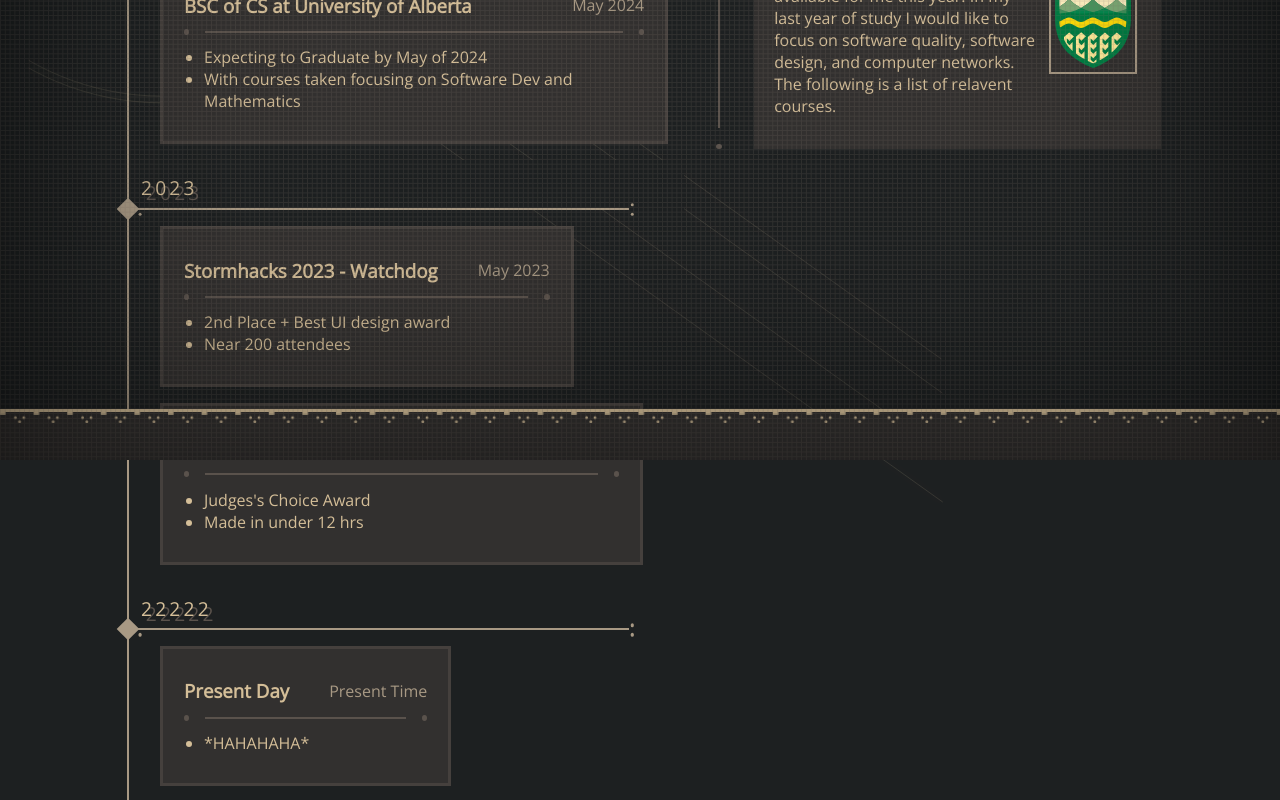
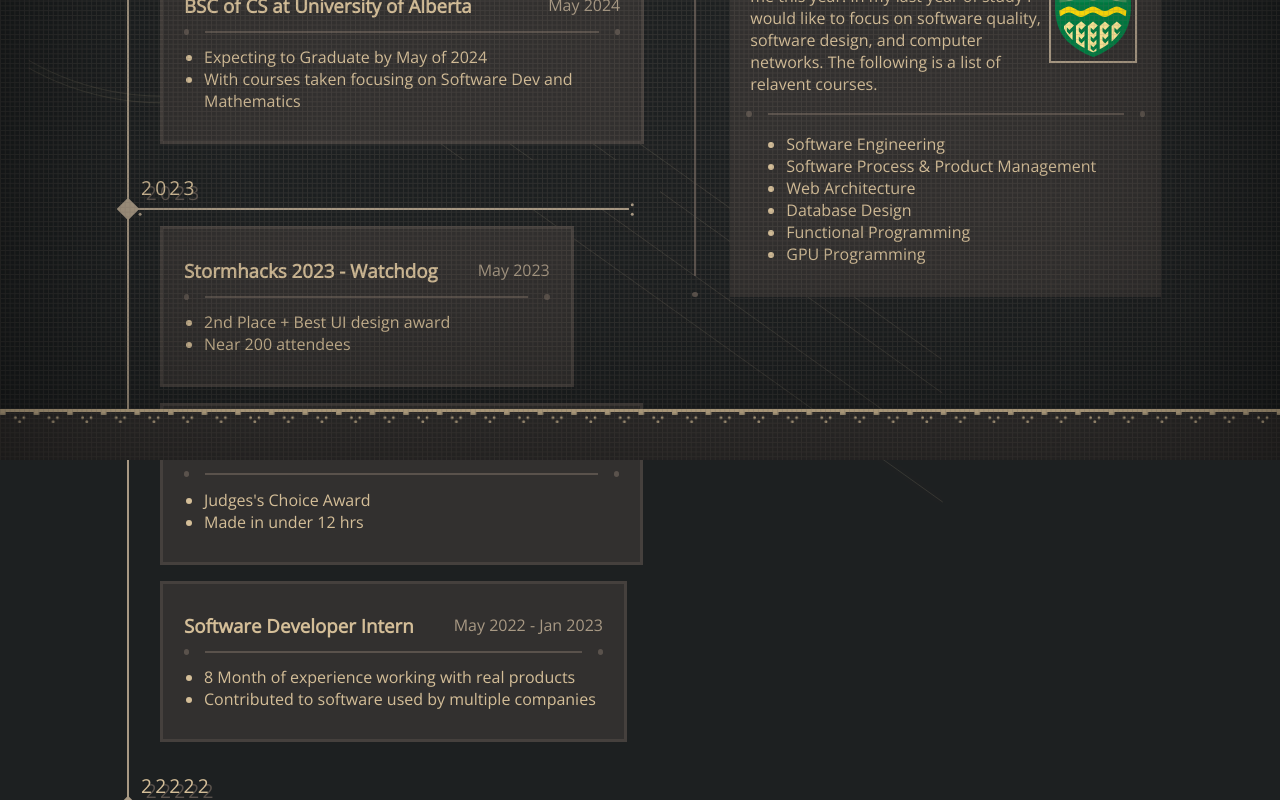
Before and after one commit to goldentoaste/goldentoaste.github.io, a SvelteKit app: page /experiences in a window 1280 px wide. Shown: the part 340-1140 px from the top of the page. Built offline with nearby package versions, Linux system fonts and the light colour scheme.

Commit message:
more content for exp page

```diff
--- a/src/lib/InfoBox.svelte
+++ b/src/lib/InfoBox.svelte
@@ -66,7 +66,9 @@
     span.titleEnd {
         color: var(--fg-alt);
         margin-right: 0.25rem;
+        margin-left: 1.5rem;
         font-size: medium;
+
     }
 
     .body {
--- a/src/routes/(main)/experiences/+page.svelte
+++ b/src/routes/(main)/experiences/+page.svelte
@@ -3,25 +3,32 @@
     import type { ExperienceInput } from "./ExpPage.svelte";
 
     let pageInput: ExperienceInput[] = [
-
         {
             year: "2024",
             items: [
                 {
                     title: "BSC of CS at University of Alberta",
                     duration: "May 2024",
-                    details:[
+                    details: [
                         "Expecting to Graduate by May of 2024",
-                        "With courses taken focusing on Software Dev and Mathematics"
+                        "With courses taken focusing on Software Dev and Mathematics",
                     ],
                     description: `Currently expecting to graduate by May of 2024, or 1 semester
                     later if a internship oppontunity if available for me this year. In my last year of study
                     I would like to focus on software quality, software design, and computer networks. The following is a list of relavent
                     courses.
                     `,
-                    logoSrc: "experience/ualberta.svg"
-                }
-            ]
+                    logoSrc: "experience/ualberta.svg",
+                    moreDetails: [
+                        "Software Engineering",
+                        "Software Process & Product Management",
+                        "Web Architecture",
+                        "Database Design",
+                        "Functional Programming",
+                        "GPU Programming",
+                    ],
+                },
+            ],
         },
         {
             year: "2023",
@@ -31,7 +38,7 @@
                     duration: "May 2023",
                     details: [
                         "2nd Place + Best UI design award",
-                        "Near 200 attendees"
+                        "Near 200 attendees",
                     ],
                     description: `An in-person hackathon event host on Sfu burnaby campus, with nearly 200 paticipants.
                     I worked with a team of 4 to create an web app called "Watchdogs", a online scam and fraud detecting tool.
@@ -40,19 +47,16 @@
                     <br/>
                     <i>For more information, see</i> <a href="https://devpost.com/software/watchdog-exrdgn" target="_blank">here.</a>
                     `,
-                    logoSrc:"experience/stormhacks.png",
-                    moreDetails:[
+                    logoSrc: "experience/stormhacks.png",
+                    moreDetails: [
                         "Tech stack: OpenAi Api, GPT3, SvelteKit, Chrome Extension Api, Vercel",
-                        "Awards: 2nd Place Overall, best Ui/Ux"
-                    ]
+                        "Awards: 2nd Place Overall, best Ui/Ux",
+                    ],
                 },
                 {
                     title: "RootHacks 2023 - Misfortune Cookies",
                     duration: "Mar 2023",
-                    details: [
-                        "Judges's Choice Award",
-                        "Made in under 12 hrs"
-                    ],
+                    details: ["Judges's Choice Award", "Made in under 12 hrs"],
                     description: `A web app I made with another full stack designer in during this 12 hours hackathon,
                     hosted in the SFU surrey campus. While the theme of the app is light-hearted in nature, most
                     attendees of the event enjoyed playing with, and was impressed by its well designed and reactive ui.
@@ -61,9 +65,39 @@
                     <br/>
                     <i>For more information, see</i> <a href="https://devpost.com/software/misfortune-cookie" target="_blank">here.</a>
                     `,
-                    logoSrc:"https://d112y698adiu2z.cloudfront.net/photos/production/challenge_thumbnails/002/403/808/datas/medium.png"
+                    logoSrc:
+                        "https://d112y698adiu2z.cloudfront.net/photos/production/challenge_thumbnails/002/403/808/datas/medium.png",
+                    moreDetails: ["Tech Stack: just SvelteKit :<"],
                 },
+                {
+                    title: "Software Developer Intern",
+                    duration: "May 2022 - Jan 2023",
+                    details: [
+                        "8 Month of experience working with real products",
+                        "Contributed to software used by multiple companies",
+                    ],
+                    description: `For this internship I worked at <a href="https://www.interfacefluidics.com/" target="_blank">Interface Fluidics,</a>
+                    a startup based in Edmonton, who specialize in hardware and software for analysing high pressure and tempurature fluids,
+                    which is often needed in the oil and gas industry.
 
+                    <br/>
+                    <br/>
+
+                    I was primarily involved with development of their desktop software,
+                    which was used to run image/data processing recipes, analyse such data collected from lab equipments,
+                    and then reporting the results back to operator and database. In the process of implementing new features,
+                    I have also updated a large portion of the software's legacy code base, improving efficiency for
+                    both the developers and end users.
+                    `,
+                    moreDetails: [
+                        "Building desktop gui program with Qt and Python",
+                        "Performing and building image/data anaylsis tool using Numpy, SciPy and OpenCv",
+                        "Interacting with database via GraphQl and PhpMyAdmin",
+                        "Refactoring and updating legacy database",
+                        "Interviewing end users and customers for feedback and feature requests."
+                    ],
+                    logoSrc: "experience/gear.svg"
+                },
             ],
         },
         {
@@ -72,44 +106,32 @@
                 {
                     title: "Present Day",
                     duration: "Present Time",
-                    details: [
-                        "*HAHAHAHA*"
-                    ],
+                    details: ["*HAHAHAHA*"],
                 },
                 {
                     title: "Present Day",
                     duration: "Present Time",
-                    details: [
-                        "*HAHAHAHA*"
-                    ],
+                    details: ["*HAHAHAHA*"],
                 },
                 {
                     title: "Present Day",
                     duration: "Present Time",
-                    details: [
-                        "*HAHAHAHA*"
-                    ],
+                    details: ["*HAHAHAHA*"],
                 },
                 {
                     title: "Present Day",
                     duration: "Present Time",
-                    details: [
-                        "*HAHAHAHA*"
-                    ],
+                    details: ["*HAHAHAHA*"],
                 },
                 {
                     title: "Present Day",
                     duration: "Present Time",
-                    details: [
-                        "*HAHAHAHA*"
-                    ],
+                    details: ["*HAHAHAHA*"],
                 },
                 {
                     title: "Present Day",
                     duration: "Present Time",
-                    details: [
-                        "*HAHAHAHA*"
-                    ],
+                    details: ["*HAHAHAHA*"],
                 },
             ],
         },
@@ -119,44 +141,32 @@
                 {
                     title: "Present Day",
                     duration: "Present Time",
-                    details: [
-                        "*HAHAHAHA*"
-                    ],
+                    details: ["*HAHAHAHA*"],
                 },
                 {
                     title: "Present Day",
                     duration: "Present Time",
-                    details: [
-                        "*HAHAHAHA*"
-                    ],
+                    details: ["*HAHAHAHA*"],
                 },
                 {
                     title: "Present Day",
                     duration: "Present Time",
-                    details: [
-                        "*HAHAHAHA*"
-                    ],
+                    details: ["*HAHAHAHA*"],
                 },
                 {
                     title: "Present Day",
                     duration: "Present Time",
-                    details: [
-                        "*HAHAHAHA*"
-                    ],
+                    details: ["*HAHAHAHA*"],
                 },
                 {
                     title: "Present Day",
                     duration: "Present Time",
-                    details: [
-                        "*HAHAHAHA*"
-                    ],
+                    details: ["*HAHAHAHA*"],
                 },
                 {
                     title: "Present Day",
                     duration: "Present Time",
-                    details: [
-                        "*HAHAHAHA*"
-                    ],
+                    details: ["*HAHAHAHA*"],
                 },
             ],
         },
--- a/src/routes/(main)/experiences/ExpPage.svelte
+++ b/src/routes/(main)/experiences/ExpPage.svelte
@@ -265,10 +265,14 @@
         margin-left: 0.25;
     }
 
+    .left {
+        width: 800px;
+    }
+
     .infobox {
         transform: translate(0, 5rem);
 
-        width: 500px;
+        width: 700px;
         height: min-content;
         position: sticky;
         top: 4.5rem;
```
Also changed, not shown: static/experience/gear.svg (added).
